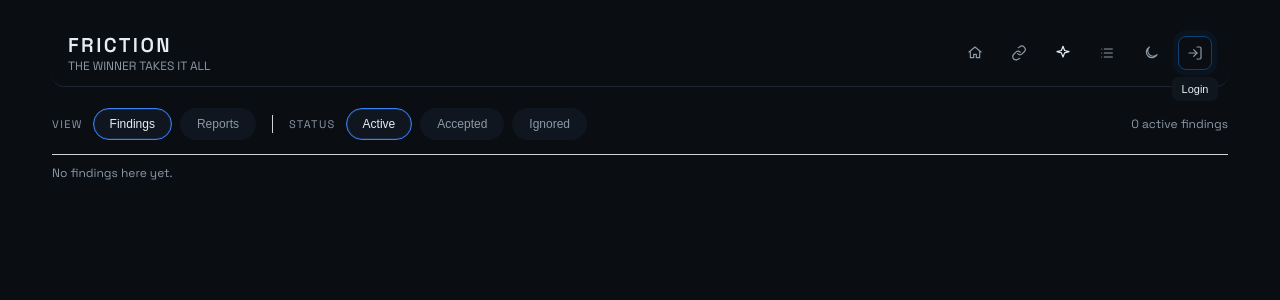
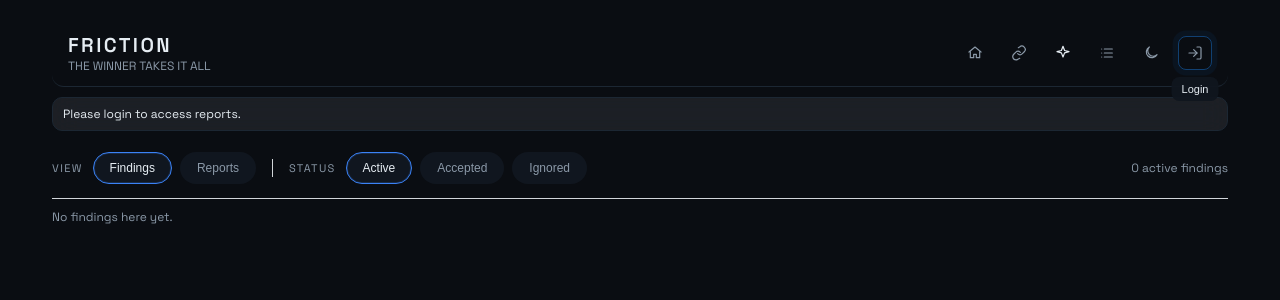
Before and after one commit to GAURAV-1313/Friction, a React (Vite) app in the folder web/: page / in a window 1280 px wide. Shown: the top 300 px of the page. Built offline with nearby package versions, Linux system fonts and the light colour scheme.

Commit message:
Highlight connect and login prompts

```diff
--- a/web/src/App.jsx
+++ b/web/src/App.jsx
@@ -318,12 +318,12 @@ export default function App() {
       </header>
 
       {message && message !== 'Logged out.' && <div className="message">{message}</div>}
-      {view === 'reports' && showConnectHint && (
+      {showConnectHint && (
         <div className="message notice">
           If the extension isn’t connected, click the Connect button in the top bar.
         </div>
       )}
-      {view === 'reports' && showLoginHint && (
+      {showLoginHint && (
         <div className="message notice">
           Please login to access reports.
         </div>
--- a/web/src/styles.css
+++ b/web/src/styles.css
@@ -660,7 +660,9 @@ p {
   border: 1px solid var(--border);
   border-radius: 10px;
   padding: 8px 10px;
-  background: rgba(25, 127, 230, 0.06);
+  background: rgba(255, 255, 255, 0.08);
+  backdrop-filter: blur(14px) saturate(140%);
+  -webkit-backdrop-filter: blur(14px) saturate(140%);
   color: var(--text);
 }
 
```
